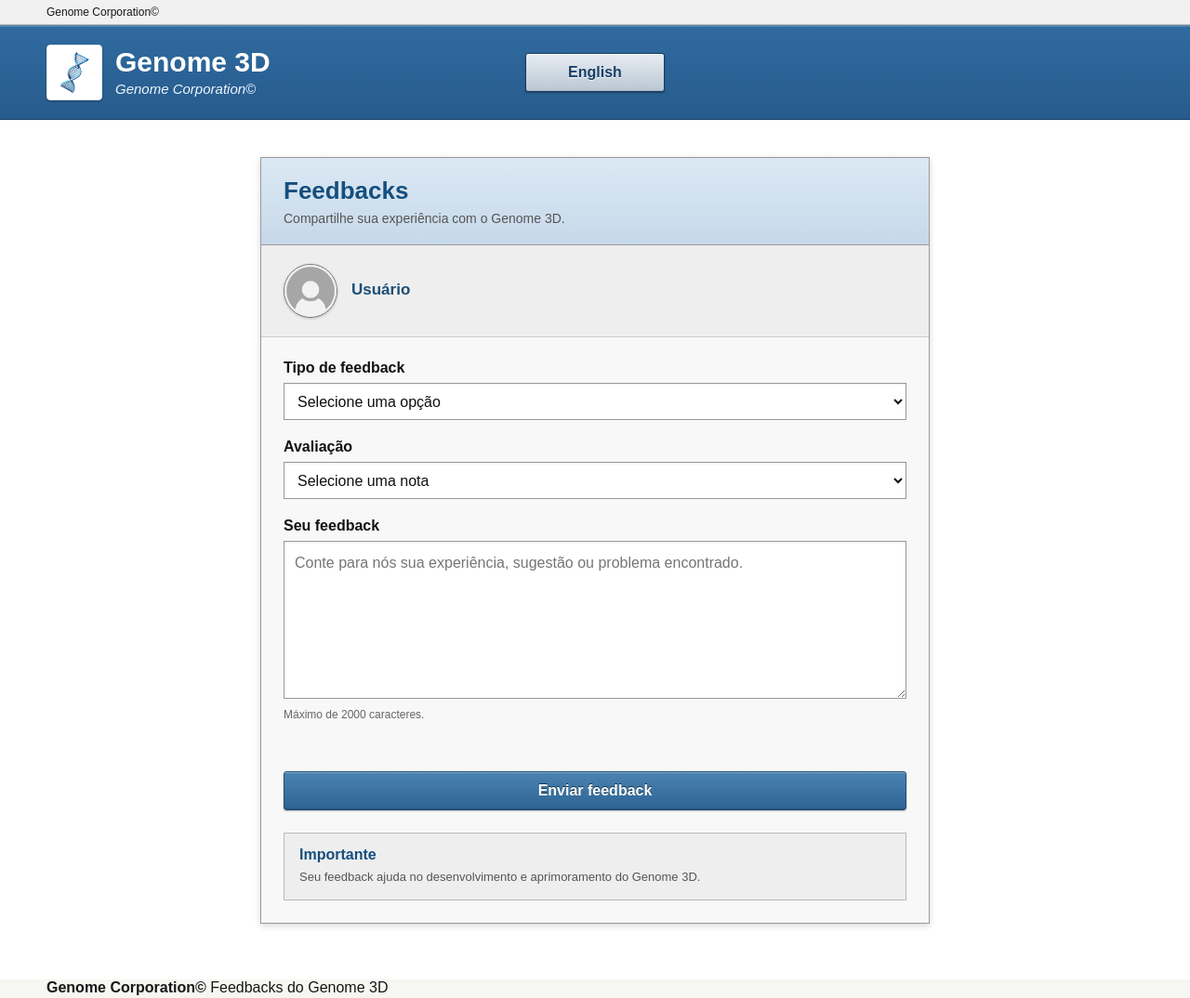
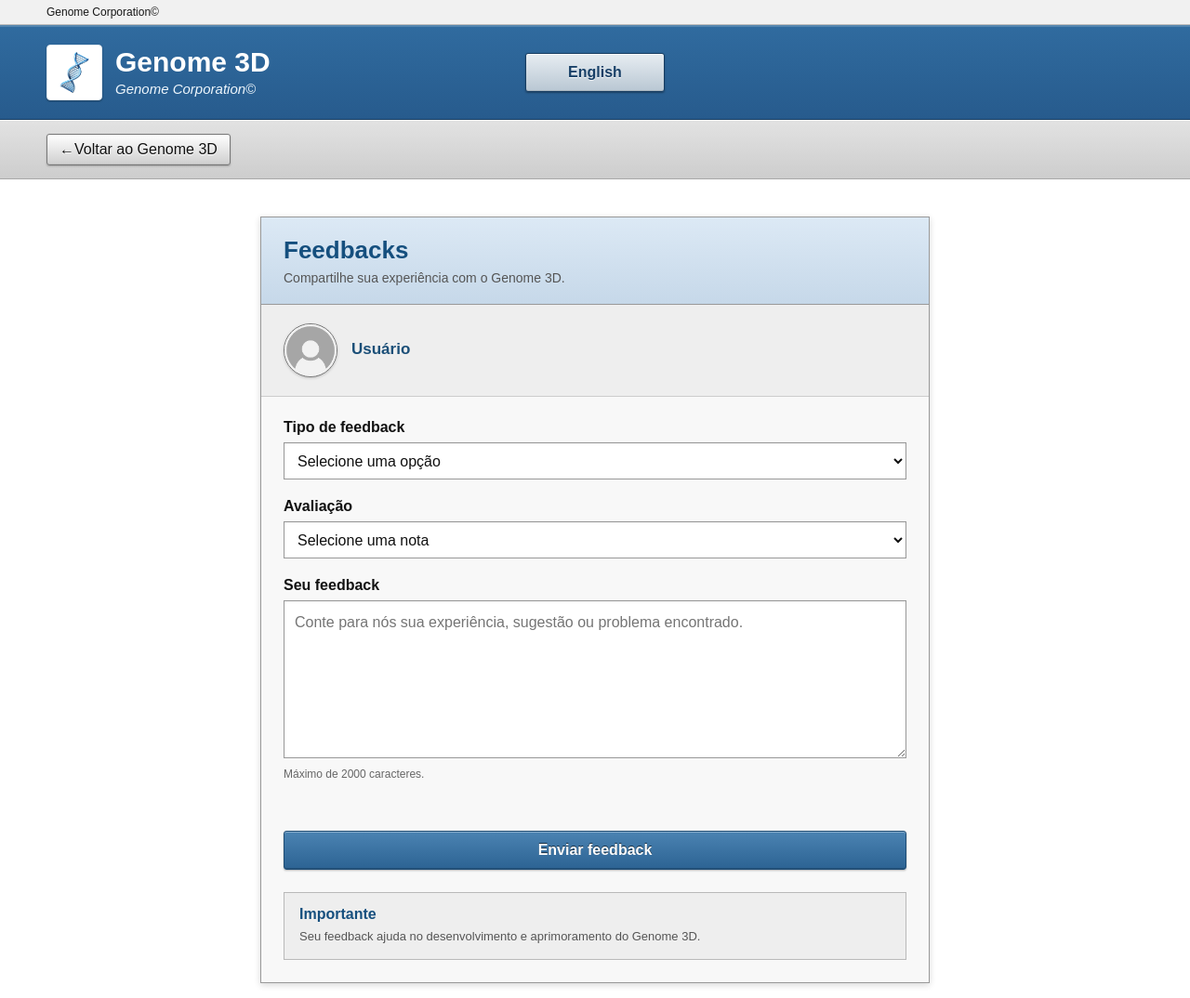
Before and after one commit to genome3d-labs/genome-3d, a plain HTML site: page feedbacks.html in a window 1280 px wide. Shown: the top 1074 px of the page at 93% size. Drawn offline with Linux system fonts and the light colour scheme; no server answers.

Commit message:
Update feedbacks.html

```diff
--- a/feedbacks.html
+++ b/feedbacks.html
@@ -34,9 +34,11 @@
 </div>
 
 <header class="masthead">
+
   <div class="shell masthead-inner">
 
     <a class="brand" href="index.html">
+
       <span class="brand-mark brand-logo-wrap">
         <img
           class="brand-logo"
@@ -49,6 +51,7 @@
         <strong>Genome 3D</strong>
         <small>Genome Corporation©</small>
       </span>
+
     </a>
 
     <button
@@ -60,13 +63,26 @@
     </button>
 
   </div>
+
 </header>
 
+<nav class="nav-strip">
 
+  <div class="shell nav-inner login-nav">
+
+    <a
+      class="nav-button"
+      href="index.html"
+    >
+      ←
+      <span data-i18n="backToGenome">
+        Voltar ao Genome 3D
+      </span>
     </a>
+
   </div>
+
 </nav>
-
 
 
   <!-- =====================================================
```
Lines whose indentation alone changed are shown as unchanged.
